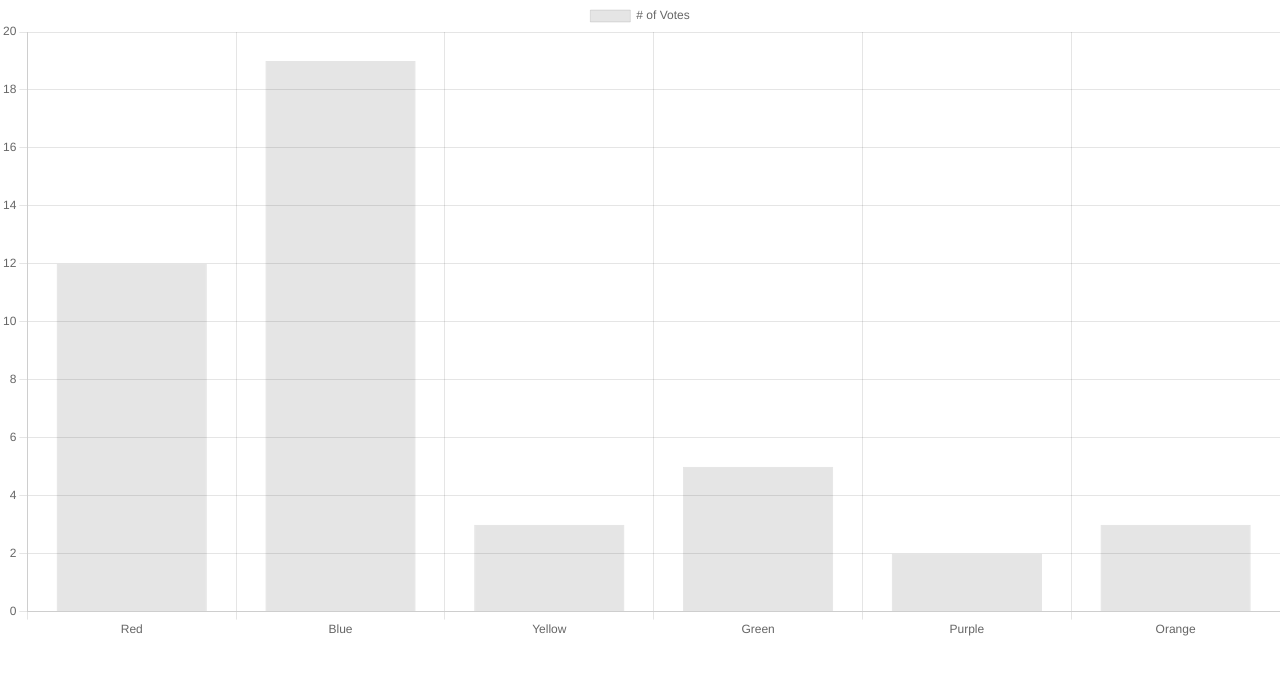
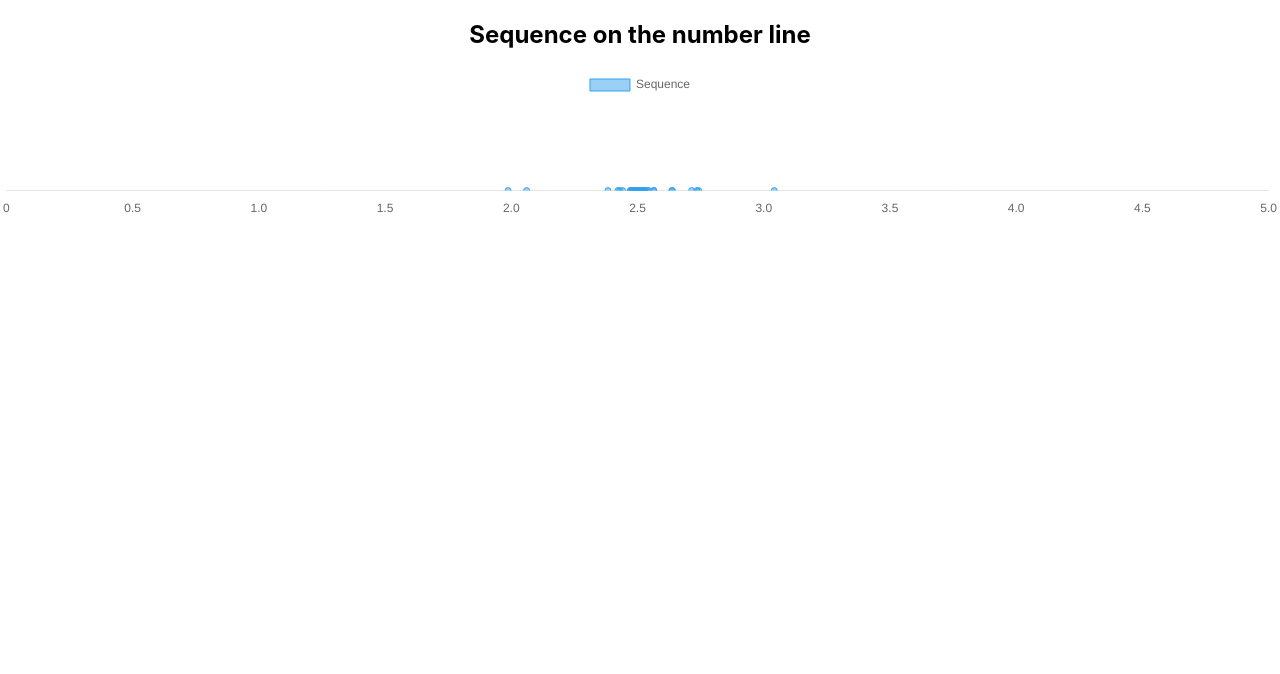
Before and after one commit to kulla/2023-10-22-examples-with-chartjs, a React (Create React App) app: page / in a window 1280 px wide. Shown: the top 674 px of the page. Built offline with nearby package versions, Linux system fonts and the light colour scheme.

Commit message:
feat: Sequence on the number line

```diff
--- a/src/App.tsx
+++ b/src/App.tsx
@@ -1,42 +1,74 @@
-import { Bar } from "react-chartjs-2";
+import { Scatter } from "react-chartjs-2";
 import {
-  BarElement,
-  CategoryScale,
   Chart,
   Legend,
+  LineElement,
   LinearScale,
-  Title,
+  PointElement,
   Tooltip,
+  Colors,
 } from "chart.js";
 import "./App.css";
 
-Chart.register(LinearScale, CategoryScale, BarElement, Title, Tooltip, Legend);
+Chart.register(LinearScale, PointElement, LineElement, Tooltip, Legend, Colors);
 
 function App() {
+  const sequence = generateConvergingSequence({
+    target: 2.5,
+    oscillationRange: 2.5,
+    convergenceSpeed: 1.2,
+    sequenceLength: 100,
+  });
+
   const data = {
-    labels: ["Red", "Blue", "Yellow", "Green", "Purple", "Orange"],
     datasets: [
       {
-        label: "# of Votes",
-        data: [12, 19, 3, 5, 2, 3],
-        borderWidth: 1,
+        label: "Sequence",
+        data: sequence.map((x) => ({ x, y: 0 })),
       },
     ],
   };
-  const options = {
-    animation: false,
-    scales: {
-      y: {
-        beginAtZero: true,
-      },
-    },
-  } as const;
 
   return (
     <div className="App">
-      <Bar data={data} options={options}></Bar>
+      <h2>Sequence on the number line</h2>
+      <div style={{ height: 150 }}>
+        <Scatter
+          data={data}
+          options={{
+            maintainAspectRatio: false,
+            scales: {
+              y: { min: 0, max: 1, display: false },
+              x: { min: 0, max: 5, grid: { display: false } },
+            },
+          }}
+        />
+      </div>
     </div>
   );
 }
 
+function generateConvergingSequence({
+  target,
+  oscillationRange,
+  convergenceSpeed,
+  sequenceLength,
+}: {
+  target: number;
+  oscillationRange: number;
+  convergenceSpeed: number;
+  sequenceLength: number;
+}) {
+  const sequence = [];
+
+  for (let n = 1; n <= sequenceLength; n++) {
+    const randomNumber = 2 * Math.random() - 1;
+    const oscillation =
+      (oscillationRange * randomNumber) / n ** convergenceSpeed;
+    sequence.push(target + oscillation);
+  }
+
+  return sequence;
+}
+
 export default App;
```
